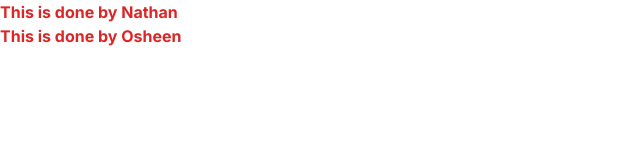
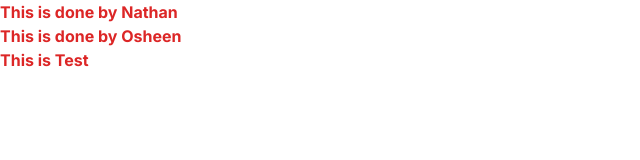
Before and after one commit to Nathan-sudo-pycharm/casa_swift, a Next.js app: page / in a window 1280 px wide. Shown: the top 160 px of the page, without its empty margins (0-640 px from the left). Built offline with nearby package versions, Linux system fonts and the light colour scheme.

Commit message:
this is testing

```diff
--- /dev/null
+++ b/src/app/components/test.jsx
@@ -0,0 +1,13 @@
+import React from "react";
+
+const Test = () => {
+  return (
+    <div>
+      <div>
+        <h1 className="text-red-600  font-bold">This is Test</h1>
+      </div>
+    </div>
+  );
+};
+
+export default Test;
--- a/src/app/page.js
+++ b/src/app/page.js
@@ -1,11 +1,13 @@
 import Nathan from "./components/nathan";
 import Osheen from "./components/osheen";
+import Test from "./components/test";
 
 export default function Home() {
   return (
     <div>
       <Nathan />
       <Osheen />
+      <Test />
     </div>
   );
 }
```
